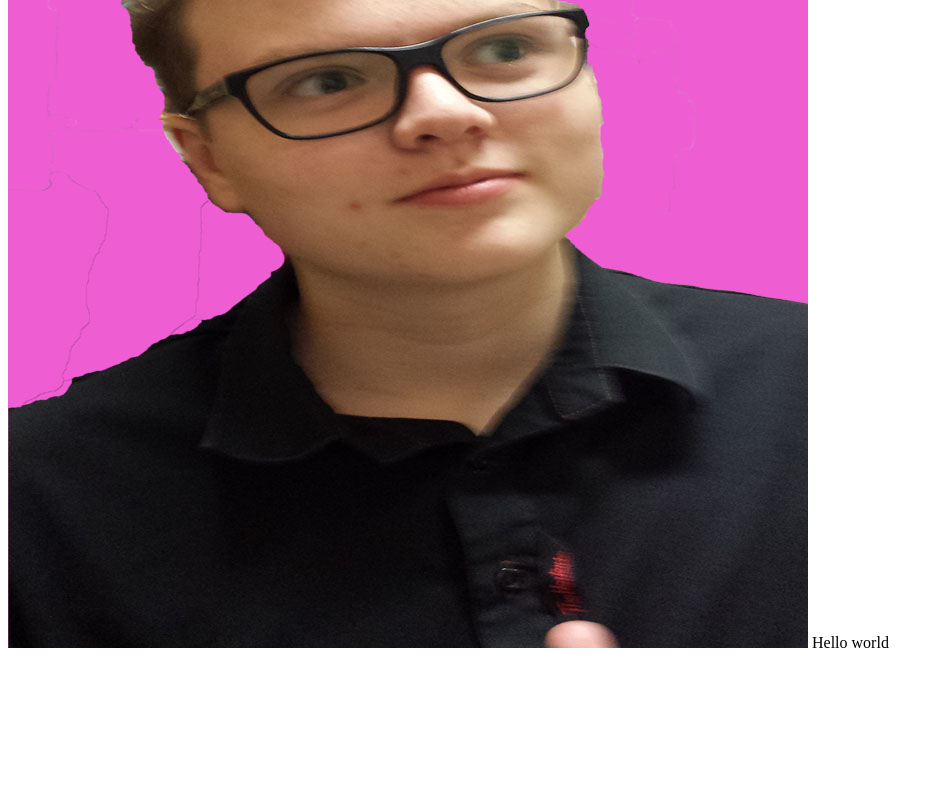
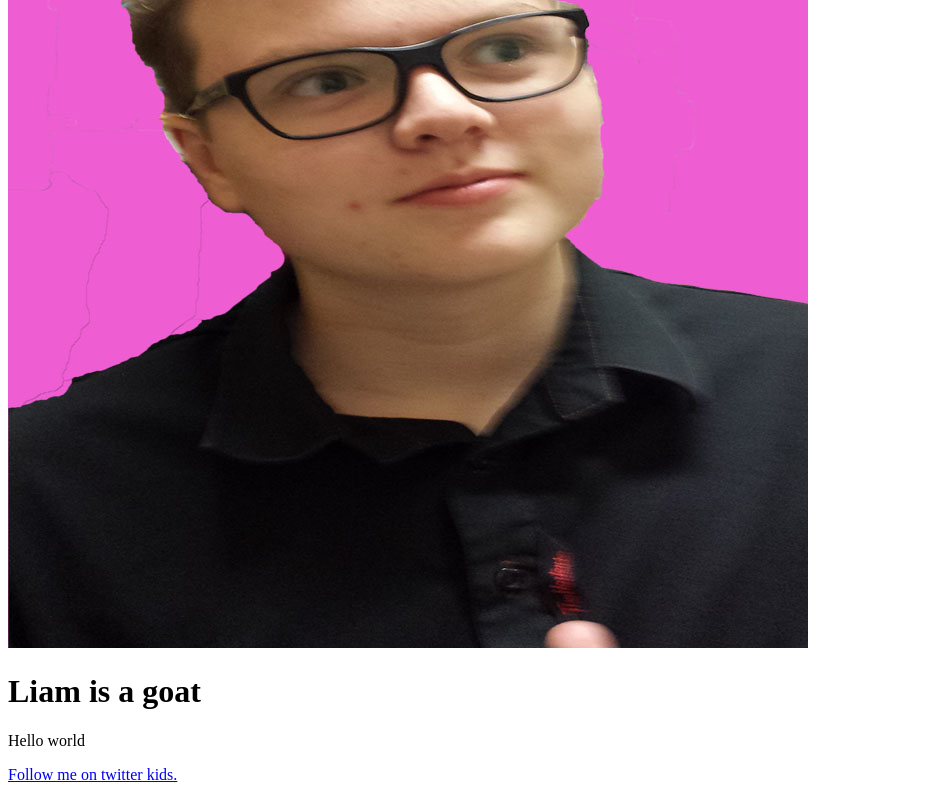
Before and after one commit to shamaehsan/shama.github.io, a plain HTML site: page index.html in a window 1280 px wide. Shown: the part 360-1160 px from the top of the page, without its empty margins (0-943 px from the left). Before the commit the page ends 1020 px from the top, so only its background shows below. Drawn offline with Linux system fonts and the light colour scheme.

Commit message:
Connected picture to twitter link

```diff
--- a/index.html
+++ b/index.html
@@ -3,8 +3,12 @@
     <head>
     </head>
     <body>
-    <img src="Images/Espresso.jpg"></img>
-	Hello world
+    <a href="https://twitter.com/LiamxRyan">
+    	<img src="Images/Espresso.jpg"></img>
+    </a>
+    <h1>Liam is a goat</h1>
+	<p>Hello world<p>
+	<a href="https://twitter.com/LiamxRyan"> Follow me on twitter kids. </a>
     </body>
     <!-- this is a comment -->
 </html>
```
